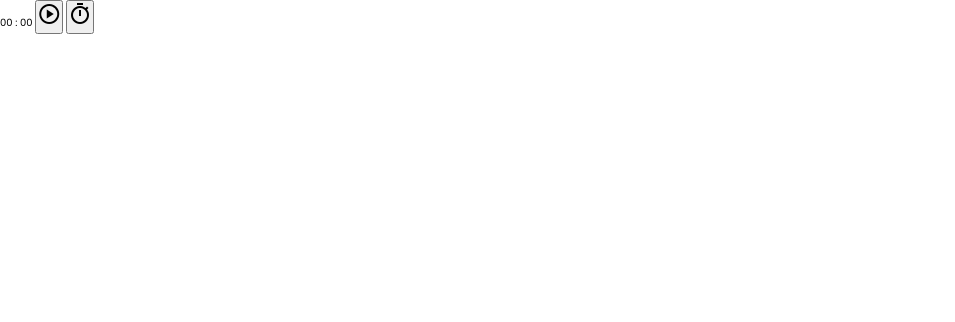
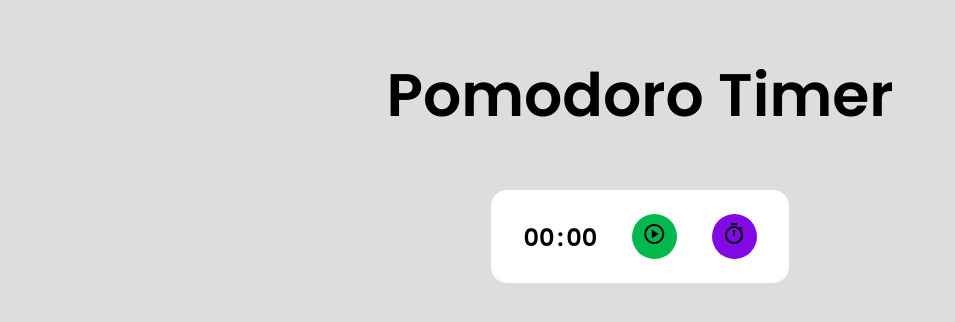
Before and after one commit to claudiodelkahez/pomodoro-timer, a plain HTML site: page index.html in a window 1280 px wide. Shown: the whole page, without its empty margins (0-955 px from the left). Drawn offline with Linux system fonts and the light colour scheme.

Commit message:
CSS listo

```diff
--- a/css/style.css
+++ b/css/style.css
@@ -2,8 +2,51 @@
     margin: 0;
     padding: 0;
     box-sizing: border-box;
-    font-family: 'Poppins', sans-serif;
+    font-family: "Poppins", sans-serif;
 }
 html {
     font-size: 62.5%;
 }
+body {
+    background-color: #ddd;
+    height: 100vh;
+    width: 100vw;
+    display: flex;
+    flex-direction: column;
+    align-items: center;
+}
+
+h1 {
+    padding-top: 50px;
+    font-size: 6rem;
+}
+.timer {
+    margin-top: 50px;
+    display: inline-block;
+    padding: 24px 32px;
+    border-radius: 16px;
+    background: #fff;
+}
+
+.timer__part {
+    font-size: 24px;
+    font-weight: bold;
+}
+
+.timer__btn {
+    width: 45px;
+    height: 45px;
+
+    margin-left: 32px;
+    border-radius: 50%;
+    border: none;
+    background-color: #8208e6;
+    cursor: pointer;
+}
+
+.timer__btn--start {
+    background: #00b84c;
+}
+.timer__btn--stop {
+    background: #ff0256;
+}
--- a/index.html
+++ b/index.html
@@ -22,15 +22,18 @@
         />
     </head>
     <body>
+        <header>
+            <h1>Pomodoro Timer</h1>
+        </header>
         <div class="timer">
-            <span class="timer__path timer__path--minutes">00</span>
-            <span class="timer__path">:</span>
-            <span class="timer__path timer__path--seconds">00</span>
+            <span class="timer__part timer__part--minutes">00</span>
+            <span class="timer__part">:</span>
+            <span class="timer__part timer__part--seconds">00</span>
             <button
                 type="button"
                 class="timer__btn timer__btn--control timer__btn--start"
             >
-                <span class="material-icons-outlined">play_circle </span>
+                <span class="material-icons-outlined">play_circle</span>
             </button>
 
             <button
```
